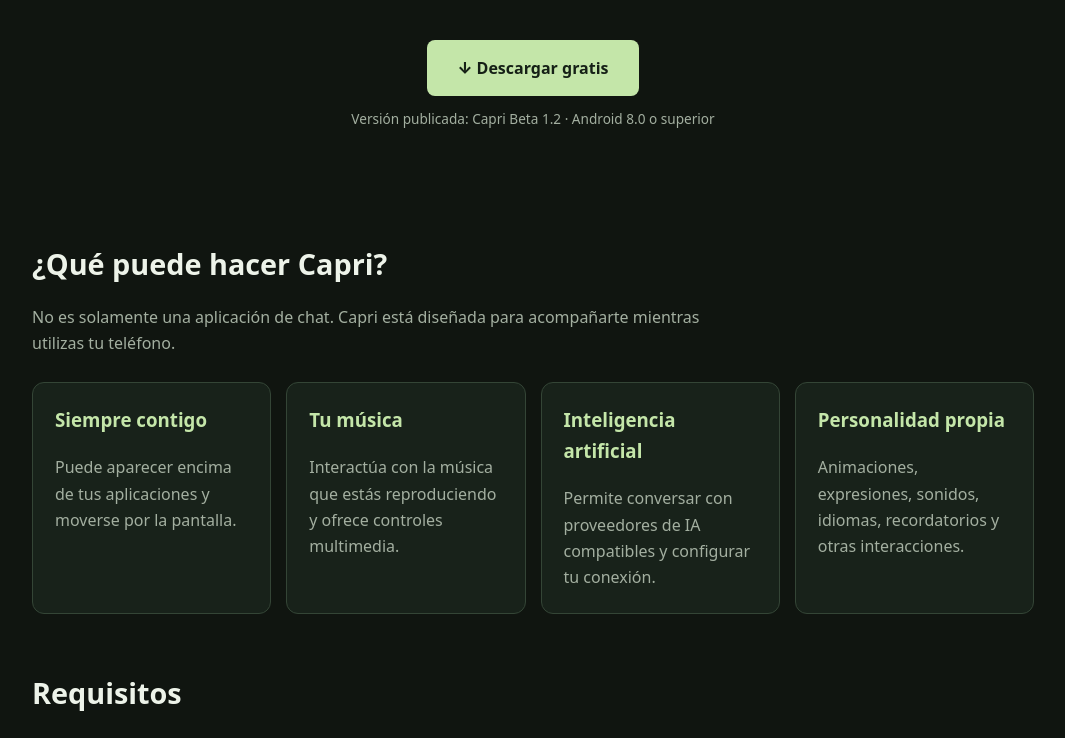
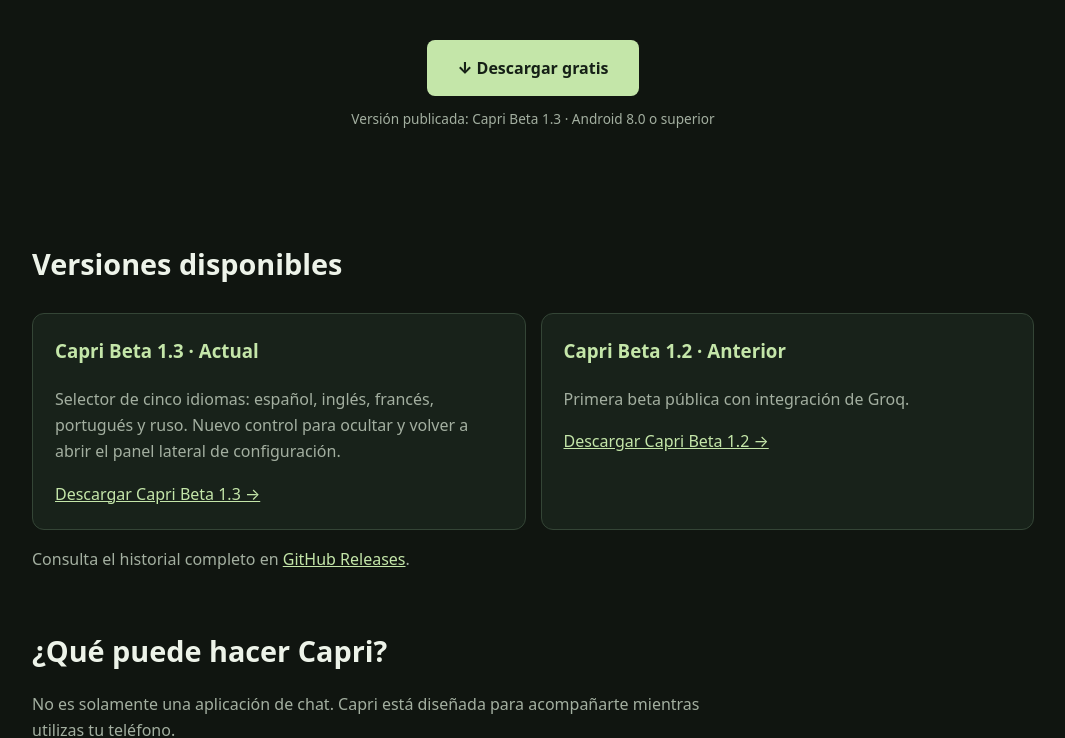
Before and after one commit to eduardotexmal-web/capri-android, a plain HTML site: page docs/index.html in a window 1280 px wide. Shown: the part 516-1254 px from the top of the page, without its empty margins (107-1172 px from the left). Drawn offline with Linux system fonts and the light colour scheme.

Commit message:
Publica Capri Beta 1.3 en la web y conserva Beta 1.2

```diff
--- a/docs/index.html
+++ b/docs/index.html
@@ -133,7 +133,8 @@ footer p { margin:7px 0; }
 <header>
   <div class="logo">CAPRI ANDROID</div>
   <nav>
-    <a href="#funciones">Funciones</a>
+    <a href="#versiones">Versiones</a>
+      <a href="#funciones">Funciones</a>
     <a href="#requisitos">Requisitos</a>
     <a href="#instalar">Instalación</a>
     <a href="#creditos">Créditos</a>
@@ -145,11 +146,28 @@ footer p { margin:7px 0; }
     <div class="eyebrow">Project Capricorn · Android</div>
     <h1>Tu compañera.<br><span>Donde vayas.</span></h1>
     <p>Capri llega a Android. Una compañera digital que vive sobre tus aplicaciones, reacciona a tu música y te acompaña mientras utilizas tu teléfono.</p>
-    <a class="download" href="https://github.com/eduardotexmal-web/capri-android/releases/download/beta-1.2/Capri-Beta-1.2.apk">
+    <a class="download" href="https://github.com/eduardotexmal-web/capri-android/releases/download/beta-1.3/Capri-Beta-1.3.apk">
       ↓ Descargar gratis
     </a>
-    <div class="version">Versión publicada: Capri Beta 1.2 · Android 8.0 o superior</div>
+    <div class="version">Versión publicada: Capri Beta 1.3 · Android 8.0 o superior</div>
   </div>
+
+  <section id="versiones">
+    <h2>Versiones disponibles</h2>
+    <div class="grid">
+      <article class="card">
+        <h3>Capri Beta 1.3 · Actual</h3>
+        <p>Selector de cinco idiomas: español, inglés, francés, portugués y ruso. Nuevo control para ocultar y volver a abrir el panel lateral de configuración.</p>
+        <p><a href="https://github.com/eduardotexmal-web/capri-android/releases/download/beta-1.3/Capri-Beta-1.3.apk">Descargar Capri Beta 1.3 →</a></p>
+      </article>
+      <article class="card">
+        <h3>Capri Beta 1.2 · Anterior</h3>
+        <p>Primera beta pública con integración de Groq.</p>
+        <p><a href="https://github.com/eduardotexmal-web/capri-android/releases/download/beta-1.2/Capri-Beta-1.2.apk">Descargar Capri Beta 1.2 →</a></p>
+      </article>
+    </div>
+    <p class="intro">Consulta el historial completo en <a href="https://github.com/eduardotexmal-web/capri-android/releases">GitHub Releases</a>.</p>
+  </section>
 
   <section id="funciones">
     <h2>¿Qué puede hacer Capri?</h2>
```
